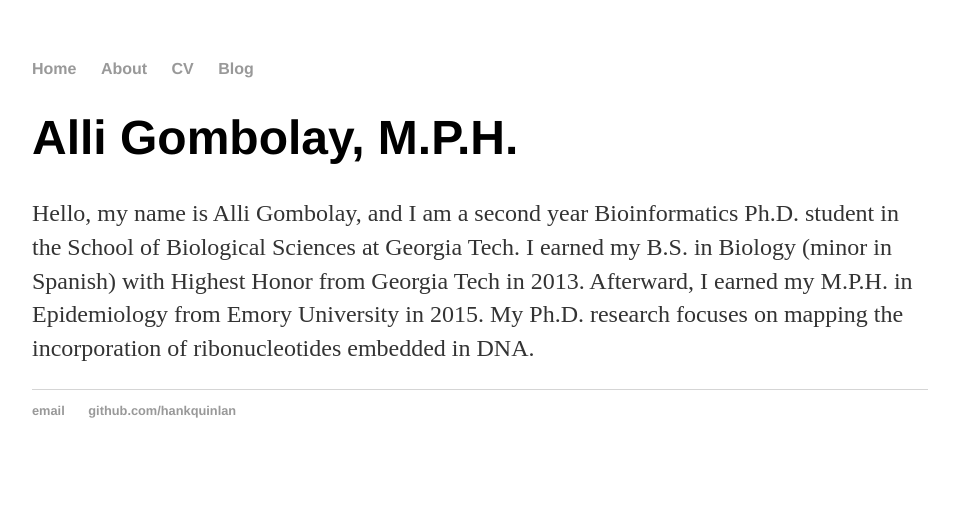
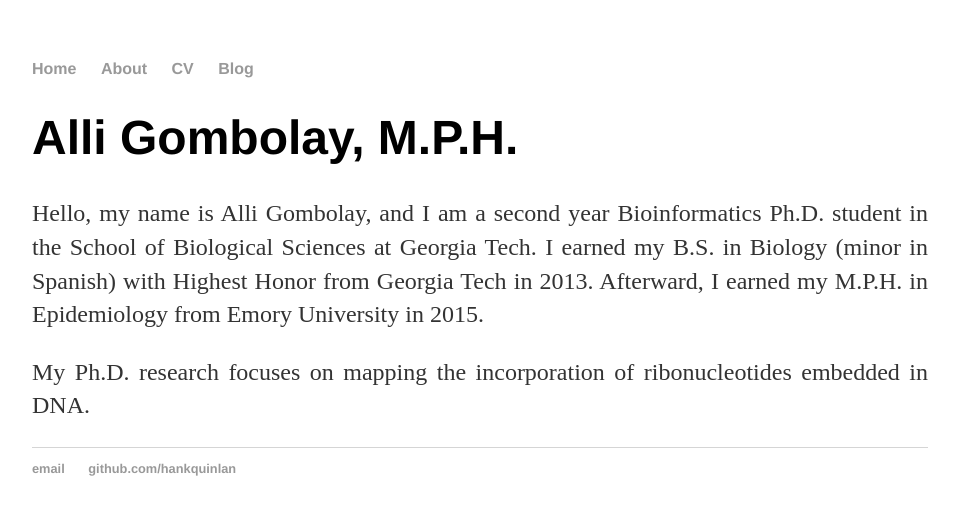
Before and after one commit to agombolay/agombolay.github.io, a Jekyll site: the page built from index.html, in a window 1280 px wide. Shown: the top 515 px of the page, without its empty margins (160-1119 px from the left). Built offline with Jekyll 4.4.1, drawn with Linux system fonts in a browser that asks for light colours.

Commit message:
Update index.html

```diff
--- a/index.html
+++ b/index.html
@@ -4,8 +4,6 @@
 ---
 <div class="blurb">
 	<h1>Alli Gombolay, M.P.H.</h1>
-	<p>Hello, my name is Alli Gombolay, and I am a second year Bioinformatics Ph.D. student in the School of
-	Biological Sciences at Georgia Tech.  I earned my B.S. in Biology (minor in Spanish) with Highest Honor
-	from Georgia Tech in 2013.  Afterward, I earned my M.P.H. in Epidemiology from Emory University in 2015.
-	My Ph.D. research focuses on mapping the incorporation of ribonucleotides embedded in DNA.</p>
+	<p align="justify">Hello, my name is Alli Gombolay, and I am a second year Bioinformatics Ph.D. student in the School of Biological Sciences at Georgia Tech.  I earned my B.S. in Biology (minor in Spanish) with Highest Honor from Georgia Tech in 2013.  Afterward, I earned my M.P.H. in Epidemiology from Emory University in 2015.</p>
+	<p align="justify">My Ph.D. research focuses on mapping the incorporation of ribonucleotides embedded in DNA.</p>
 </div><!-- /.blurb -->
```
